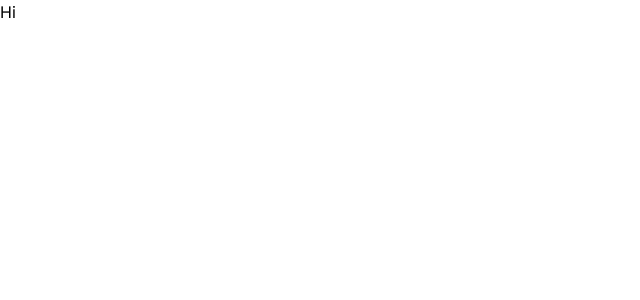
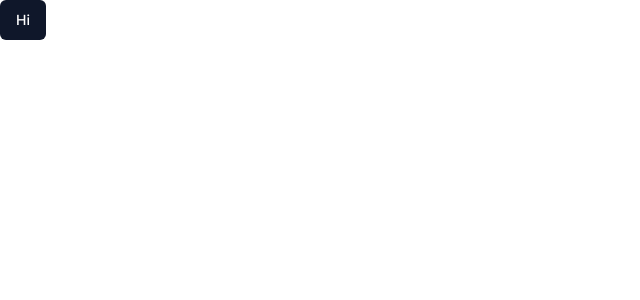
Before and after one commit to aditya-shrivastavv/RapidChat, a Next.js app: page /dashboard in a window 1280 px wide. Shown: the top 300 px of the page, without its empty margins (0-640 px from the left). Built offline with nearby package versions, Linux system fonts and the light colour scheme.

Commit message:
applied conditional classes to use

```diff
--- a/src/components/ui/Button.tsx
+++ b/src/components/ui/Button.tsx
@@ -1,6 +1,7 @@
 import { VariantProps, cva } from 'class-variance-authority'
 import React, { ButtonHTMLAttributes } from 'react'
 import { Loader2 } from 'lucide-react'
+import { cn } from '@/lib/utils'
 
 const buttonVariants = cva(
   'active:scale-95 inline-flex items-center justify-center rounded-md text-sm font-medium transition-colors focus:outline-none focus:ring-2 focus:ring-slate-400 focus:ring-offset-2 disabled:opacity-50 disabled:pointer-events-none',
@@ -31,7 +32,11 @@ export interface ButtonProps
 
 const Button = ({ className, children, variant, size, isLoading, ...props }: ButtonProps) => {
   return (
-    <button className="" disabled={isLoading} {...props}>
+    <button
+      className={cn(buttonVariants({ variant, size, className }))}
+      disabled={isLoading}
+      {...props}
+    >
       {isLoading ? <Loader2 className="mr-2 h-4 w-4 animate-spin" /> : null}
       {children}
     </button>
```
